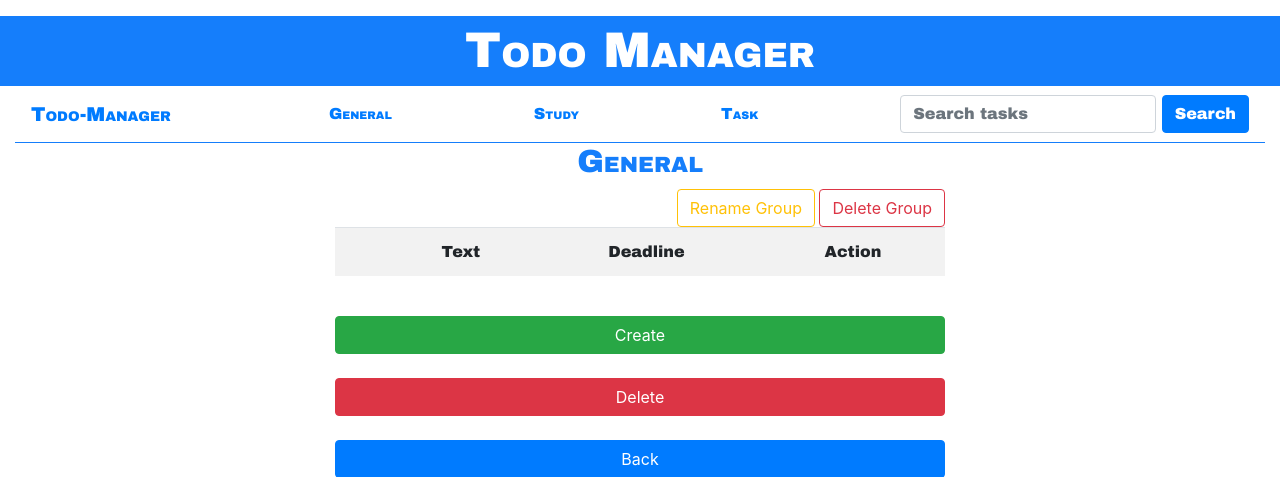
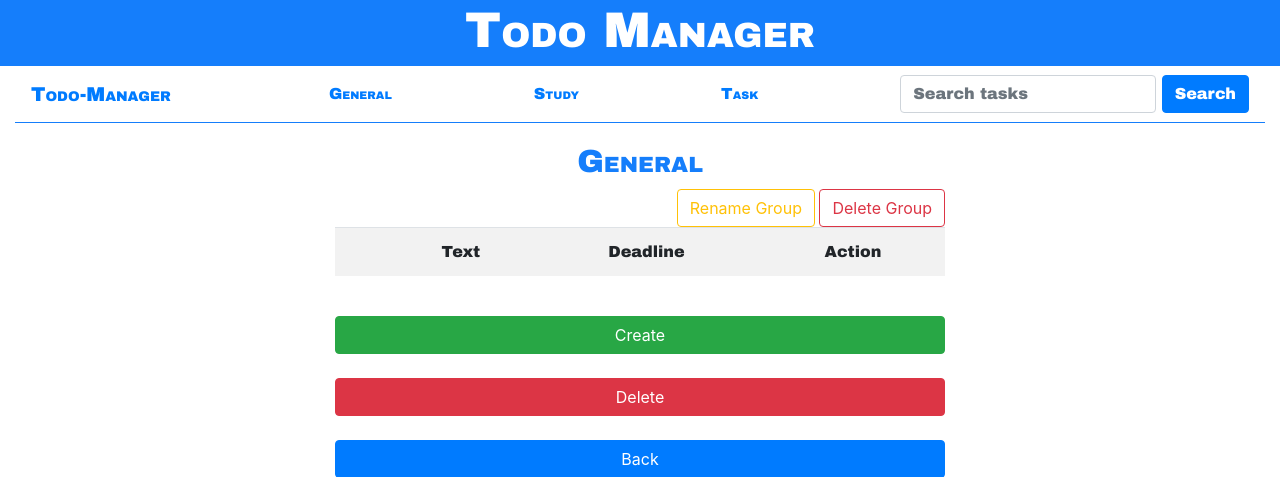
Before and after one commit to YShu7/Todo-Manager, a Rails app: page /groups/3/tasks in a window 1280 px wide. Shown: the top 477 px of the page. Run offline with Rails 7, Linux system fonts and the light colour scheme; data comes from the database, SQL or seed files in the repository; lists and menus that the app fills with data are empty; style sheets or scripts are compiled from the project's sources; some libraries are stand-ins or nearby versions.

Commit message:
layout change

```diff
--- a/app/views/group_tasks/_navbar.html.erb
+++ b/app/views/group_tasks/_navbar.html.erb
@@ -1,4 +1,4 @@
-<nav class="navbar navbar-default" role="navigation">
+<nav class="navbar navbar-default" role="navigation" style="top: -20px;">
 
   <div class="navbar-header">
     <div class="navbar-brand">
--- a/app/views/group_tasks/index.html.erb
+++ b/app/views/group_tasks/index.html.erb
@@ -44,9 +44,8 @@ PLEASE NOTE GROUP GENERAL CANNOT BE DELETED!"}, class:"btn btn-outline-danger" %
 						<%= link_to 'Delete', group_task_path(@group, t), :method => :delete, :data => {:confirm => "Are you sure to delete this task?"}, class:"btn btn-primary" %>
 					</td>
 			<% end %>
+		<% end %>
 
-
-		<% end %>
 	</table>
 
 	<br><%= link_to 'Create', new_group_task_path, class:"btn btn-success btn-block" %>
--- a/app/views/groups/_navbar.html.erb
+++ b/app/views/groups/_navbar.html.erb
@@ -1,4 +1,4 @@
-<nav class="navbar navbar-default" role="navigation">
+<nav class="navbar navbar-default" role="navigation" style="top: -20px;">
 
   <div class="navbar-header">
     <div class="navbar-brand">
--- a/app/views/groups/overview.html.erb
+++ b/app/views/groups/overview.html.erb
@@ -17,6 +17,8 @@
 			<tr style="text-align:center" class="alert alert-primary">
 		<% else %>
 			<tr style="text-align:center">
+				<td style="font-weight:bold" ><%= group.name%></td>
+				<td>
 		<% end %>
 		<% group=Group.find(t.group_id) %>
 		<td><%= check_box_tag "ids[]", t.id, false %></td>
@@ -27,10 +29,8 @@
 			<%= link_to 'Show', group_task_path(group, t), class:"btn btn-primary" %>
 			<%= link_to 'Edit', edit_group_task_path(group, t), class:"btn btn-outline-primary" %>
 			<%= link_to 'Delete', group_task_path(group, t), :method => :delete, :data => {:confirm => "Are you sure to delete this task?"}, class:"btn btn-primary" %>
-			</div>
-		</td>
-	</tr>
 	<% end %>
+
 </table>
 
 <br><%= link_to 'Create', new_group_task_path(:group_id => 3), class:"btn btn-success btn-block" %>
--- a/app/views/layouts/application.html.erb
+++ b/app/views/layouts/application.html.erb
@@ -16,6 +16,7 @@
         font-family: 'Arial Black', Gadget, sans-serif;
         text-align: center;
         font-variant: small-caps;
+        top: -20px;
       }
       #pageTitle {
         text-align: center;
```
Also changed, not shown: 7 other files.
